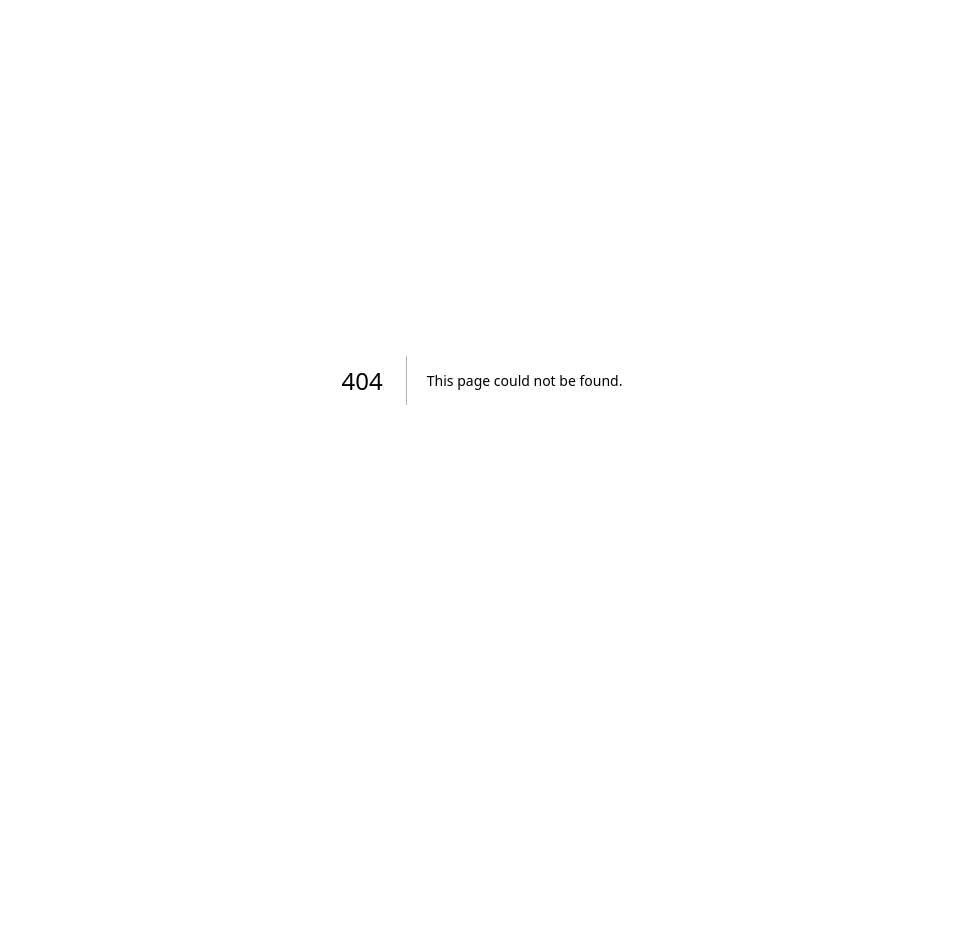
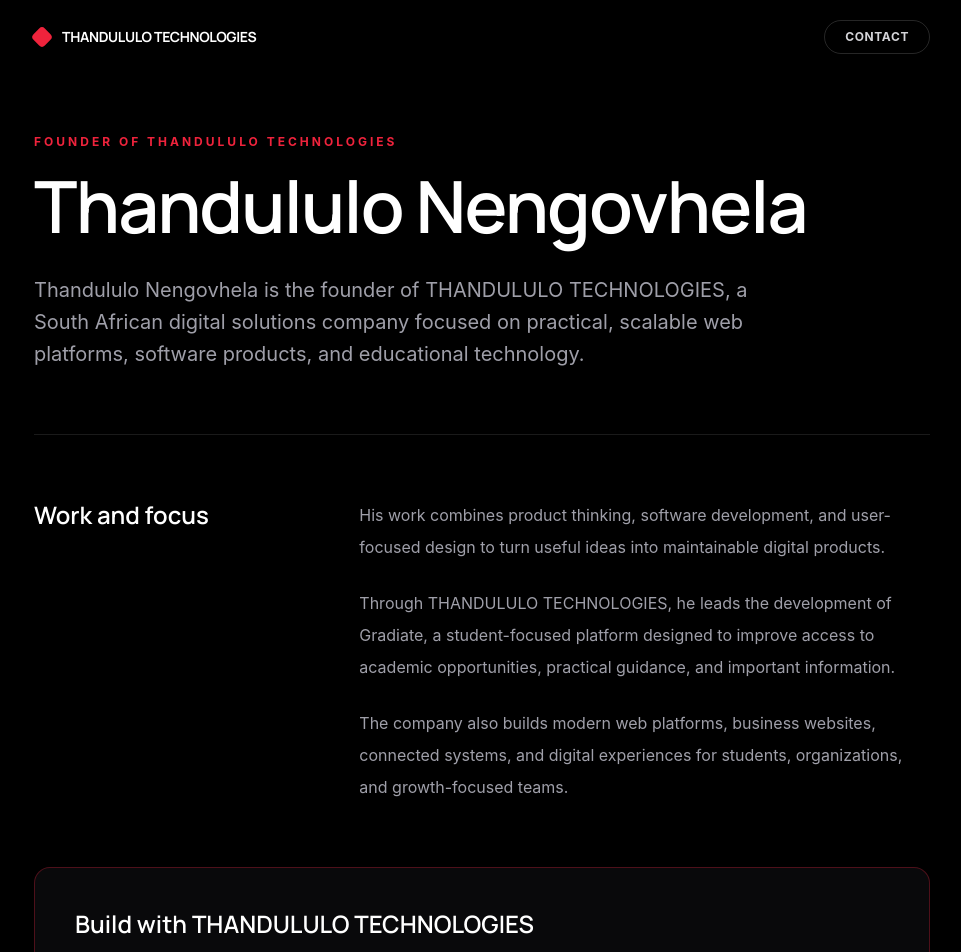
Before and after one commit to 25001502/THANDULULOTECHNOLOGIES, a Next.js app: page /about/thandululo-nengovhela in a window 1280 px wide. Before the commit this address had no page. Shown: the part 20-972 px from the top of the page, without its empty margins (158-1119 px from the left). Before the commit the page ends 800 px from the top, so only its background shows below. Built offline with nearby package versions, Linux system fonts and the light colour scheme.

Commit message:
sitemap made

```diff
--- /dev/null
+++ b/app/about/thandululo-nengovhela/page.tsx
@@ -0,0 +1,139 @@
+import type { Metadata } from "next";
+import Link from "next/link";
+import {
+  FOUNDER_ID,
+  FOUNDER_PATH,
+  FOUNDER_PROFILES,
+  FOUNDER_URL,
+  ORGANIZATION_ID,
+} from "../../seo-config";
+
+export const metadata: Metadata = {
+  title: "Thandululo Nengovhela, Founder",
+  description:
+    "Thandululo Nengovhela is the founder of THANDULULO TECHNOLOGIES, a South African digital solutions company building web platforms, software products, and Gradiate.",
+  keywords: [
+    "Thandululo Nengovhela",
+    "Thandululo Nengovhela founder",
+    "THANDULULO TECHNOLOGIES founder",
+    "South African software developer",
+    "Gradiate founder",
+  ],
+  alternates: {
+    canonical: FOUNDER_PATH,
+  },
+  openGraph: {
+    title: "Thandululo Nengovhela | Founder of THANDULULO TECHNOLOGIES",
+    description:
+      "Founder building practical digital products, web platforms, educational technology, and modern software solutions.",
+    url: FOUNDER_URL,
+    type: "profile",
+  },
+};
+
+const personStructuredData = {
+  "@context": "https://schema.org",
+  "@type": "Person",
+  "@id": FOUNDER_ID,
+  name: "Thandululo Nengovhela",
+  url: FOUNDER_URL,
+  jobTitle: "Founder of THANDULULO TECHNOLOGIES",
+  description:
+    "South African technology founder focused on practical digital products, web platforms, educational technology, and scalable software solutions.",
+  worksFor: {
+    "@id": ORGANIZATION_ID,
+    "@type": "Organization",
+    name: "THANDULULO TECHNOLOGIES",
+  },
+  knowsAbout: [
+    "Digital product development",
+    "Web platforms",
+    "Educational technology",
+    "Software development",
+  ],
+  sameAs: FOUNDER_PROFILES,
+};
+
+export default function ThandululoNengovhelaPage() {
+  return (
+    <main className="min-h-screen bg-black px-6 py-10 text-white">
+      <script
+        type="application/ld+json"
+        dangerouslySetInnerHTML={{
+          __html: JSON.stringify(personStructuredData).replace(/</g, "\\u003c"),
+        }}
+      />
+
+      <article className="mx-auto max-w-4xl">
+        <nav className="mb-20 flex items-center justify-between">
+          <Link
+            href="/"
+            className="flex items-center gap-3 font-manrope text-sm font-bold tracking-tight"
+          >
+            <span className="h-4 w-4 rotate-45 rounded-sm bg-[#ef233c]" />
+            THANDULULO TECHNOLOGIES
+          </Link>
+          <Link
+            href="/#contact"
+            className="rounded-full border border-white/15 px-5 py-2 text-xs font-bold uppercase tracking-wider text-zinc-300 transition-colors hover:border-[#ef233c] hover:text-white"
+          >
+            Contact
+          </Link>
+        </nav>
+
+        <header className="border-b border-white/10 pb-16">
+          <p className="mb-5 text-xs font-bold uppercase tracking-[0.25em] text-[#ef233c]">
+            Founder of THANDULULO TECHNOLOGIES
+          </p>
+          <h1 className="font-manrope text-5xl font-semibold tracking-tight sm:text-7xl">
+            Thandululo Nengovhela
+          </h1>
+          <p className="mt-8 max-w-3xl text-lg leading-8 text-zinc-400 sm:text-xl">
+            Thandululo Nengovhela is the founder of THANDULULO TECHNOLOGIES, a
+            South African digital solutions company focused on practical,
+            scalable web platforms, software products, and educational
+            technology.
+          </p>
+        </header>
+
+        <section className="grid gap-10 py-16 md:grid-cols-[1fr_2fr]">
+          <h2 className="font-manrope text-2xl font-semibold">Work and focus</h2>
+          <div className="space-y-6 text-base leading-8 text-zinc-400">
+            <p>
+              His work combines product thinking, software development, and
+              user-focused design to turn useful ideas into maintainable
+              digital products.
+            </p>
+            <p>
+              Through THANDULULO TECHNOLOGIES, he leads the development of
+              Gradiate, a student-focused platform designed to improve access
+              to academic opportunities, practical guidance, and important
+              information.
+            </p>
+            <p>
+              The company also builds modern web platforms, business websites,
+              connected systems, and digital experiences for students,
+              organizations, and growth-focused teams.
+            </p>
+          </div>
+        </section>
+
+        <section className="rounded-2xl border border-[#ef233c]/30 bg-zinc-950 p-8 sm:p-10">
+          <h2 className="font-manrope text-2xl font-semibold">
+            Build with THANDULULO TECHNOLOGIES
+          </h2>
+          <p className="mt-4 max-w-2xl leading-7 text-zinc-400">
+            For product, platform, website, or digital solution inquiries,
+            contact the company directly.
+          </p>
+          <a
+            href="mailto:thandululo99@gmail.com"
+            className="mt-8 inline-flex rounded-full bg-[#ef233c] px-6 py-3 text-sm font-bold text-white transition-colors hover:bg-red-700"
+          >
+            thandululo99@gmail.com
+          </a>
+        </section>
+      </article>
+    </main>
+  );
+}
--- a/app/layout.tsx
+++ b/app/layout.tsx
@@ -1,6 +1,13 @@
 import type { Metadata } from "next";
 import { IBM_Plex_Mono, Manrope, Sora } from "next/font/google";
 import "./globals.css";
+import {
+  FOUNDER_ID,
+  FOUNDER_PROFILES,
+  FOUNDER_URL,
+  ORGANIZATION_ID,
+  SITE_URL,
+} from "./seo-config";
 
 const sora = Sora({
   variable: "--font-sora",
@@ -22,27 +29,103 @@
 });
 
 export const metadata: Metadata = {
-  metadataBase: new URL("https://thandululo.tech"),
-  title: "THANDULULO TECHNOLOGIES | Digital Solutions Company",
+  metadataBase: new URL(SITE_URL),
+  title: {
+    default: "THANDULULO TECHNOLOGIES | Founded by Thandululo Nengovhela",
+    template: "%s | THANDULULO TECHNOLOGIES",
+  },
   description:
-    "THANDULULO TECHNOLOGIES builds digital products, web platforms, and modern software solutions, including Gradiate.",
+    "THANDULULO TECHNOLOGIES is a South African digital solutions company founded by Thandululo Nengovhela, building web platforms, software products, and Gradiate.",
+  applicationName: "THANDULULO TECHNOLOGIES",
+  authors: [{ name: "Thandululo Nengovhela", url: FOUNDER_URL }],
+  creator: "Thandululo Nengovhela",
+  publisher: "THANDULULO TECHNOLOGIES",
+  category: "Technology",
+  verification: {
+    google: "ZgsoHu6-mdP91YghuXeA-zPZGVjrUlKvQAEZEKc6Jz8",
+  },
   keywords: [
     "THANDULULO TECHNOLOGIES",
+    "Thandululo Nengovhela",
     "Digital solutions company",
+    "South African software developer",
     "Web platforms",
     "Business websites",
     "Educational technology",
     "Gradiate",
     "South Africa",
   ],
+  alternates: {
+    canonical: "/",
+  },
+  robots: {
+    index: true,
+    follow: true,
+    googleBot: {
+      index: true,
+      follow: true,
+      "max-image-preview": "large",
+      "max-snippet": -1,
+      "max-video-preview": -1,
+    },
+  },
   openGraph: {
-    title: "THANDULULO TECHNOLOGIES",
+    title: "THANDULULO TECHNOLOGIES | Founded by Thandululo Nengovhela",
     description:
-      "Building scalable digital products, web platforms, and smart software solutions with an impact-driven approach.",
-    url: "https://thandululo.tech",
+      "A South African digital solutions company founded by Thandululo Nengovhela, building scalable products, web platforms, and software.",
+    url: SITE_URL,
     siteName: "THANDULULO TECHNOLOGIES",
+    locale: "en_ZA",
     type: "website",
   },
+  twitter: {
+    card: "summary",
+    title: "THANDULULO TECHNOLOGIES | Founded by Thandululo Nengovhela",
+    description:
+      "South African digital solutions company building scalable products, web platforms, and software.",
+  },
+};
+
+const structuredData = {
+  "@context": "https://schema.org",
+  "@graph": [
+    {
+      "@type": "Organization",
+      "@id": ORGANIZATION_ID,
+      name: "THANDULULO TECHNOLOGIES",
+      url: SITE_URL,
+      email: "thandululo99@gmail.com",
+      description:
+        "A South African digital solutions company building web platforms, educational technology, and modern software products.",
+      founder: {
+        "@id": FOUNDER_ID,
+      },
+      foundingLocation: {
+        "@type": "Country",
+        name: "South Africa",
+      },
+    },
+    {
+      "@type": "Person",
+      "@id": FOUNDER_ID,
+      name: "Thandululo Nengovhela",
+      url: FOUNDER_URL,
+      jobTitle: "Founder of THANDULULO TECHNOLOGIES",
+      worksFor: {
+        "@id": ORGANIZATION_ID,
+      },
+      sameAs: FOUNDER_PROFILES,
+    },
+    {
+      "@type": "WebSite",
+      "@id": `${SITE_URL}/#website`,
+      url: SITE_URL,
+      name: "THANDULULO TECHNOLOGIES",
+      publisher: {
+        "@id": ORGANIZATION_ID,
+      },
+    },
+  ],
 };
 
 export default function RootLayout({
@@ -56,7 +139,15 @@
       data-theme="thandululo"
       className={`${sora.variable} ${manrope.variable} ${ibmPlexMono.variable} h-full scroll-smooth antialiased`}
     >
-      <body className="min-h-full bg-black text-white">{children}</body>
+      <body className="min-h-full bg-black text-white">
+        {children}
+        <script
+          type="application/ld+json"
+          dangerouslySetInnerHTML={{
+            __html: JSON.stringify(structuredData).replace(/</g, "\\u003c"),
+          }}
+        />
+      </body>
     </html>
   );
 }
--- /dev/null
+++ b/app/robots.ts
@@ -0,0 +1,15 @@
+import type { MetadataRoute } from "next";
+import { SITE_URL } from "./seo-config";
+
+export const dynamic = "force-static";
+
+export default function robots(): MetadataRoute.Robots {
+  return {
+    rules: {
+      userAgent: "*",
+      allow: "/",
+    },
+    sitemap: `${SITE_URL}/sitemap.xml`,
+    host: "thandululo.tech",
+  };
+}
--- /dev/null
+++ b/app/seo-config.ts
@@ -0,0 +1,11 @@
+export const SITE_URL = "https://thandululo.tech";
+export const FOUNDER_PATH = "/about/thandululo-nengovhela";
+export const FOUNDER_URL = `${SITE_URL}${FOUNDER_PATH}`;
+
+export const FOUNDER_PROFILES = [
+  "https://github.com/25001502",
+  "https://www.linkedin.com/in/nengovhela-thandululo-880080367/",
+];
+
+export const ORGANIZATION_ID = `${SITE_URL}/#organization`;
+export const FOUNDER_ID = `${FOUNDER_URL}/#person`;
--- /dev/null
+++ b/app/sitemap.ts
@@ -0,0 +1,19 @@
+import type { MetadataRoute } from "next";
+import { FOUNDER_URL, SITE_URL } from "./seo-config";
+
+export const dynamic = "force-static";
+
+export default function sitemap(): MetadataRoute.Sitemap {
+  return [
+    {
+      url: SITE_URL,
+      changeFrequency: "weekly",
+      priority: 1,
+    },
+    {
+      url: FOUNDER_URL,
+      changeFrequency: "monthly",
+      priority: 0.8,
+    },
+  ];
+}
--- a/data/site-content.ts
+++ b/data/site-content.ts
@@ -517,14 +517,14 @@
     title: "Let's Build Something Meaningful",
     description:
       "If you need a product-minded technology company to shape a platform, website, or digital solution, start the conversation here.",
-    email: "hello@thandululo.tech",
-    primaryCta: { label: "Let's Talk", href: "mailto:hello@thandululo.tech" },
+    email: "thandululo99@gmail.com",
+    primaryCta: { label: "Let's Talk", href: "mailto:thandululo99@gmail.com" },
     socials: [
       {
         label: "Email",
         description:
           "The best channel for project inquiries, solution discussions, and business conversations.",
-        href: "mailto:hello@thandululo.tech",
+        href: "mailto:thandululo99@gmail.com",
       },
       {
         label: "GitHub",
```
Also changed, not shown: app/components/Profile.tsx (+12 -2 lines).
